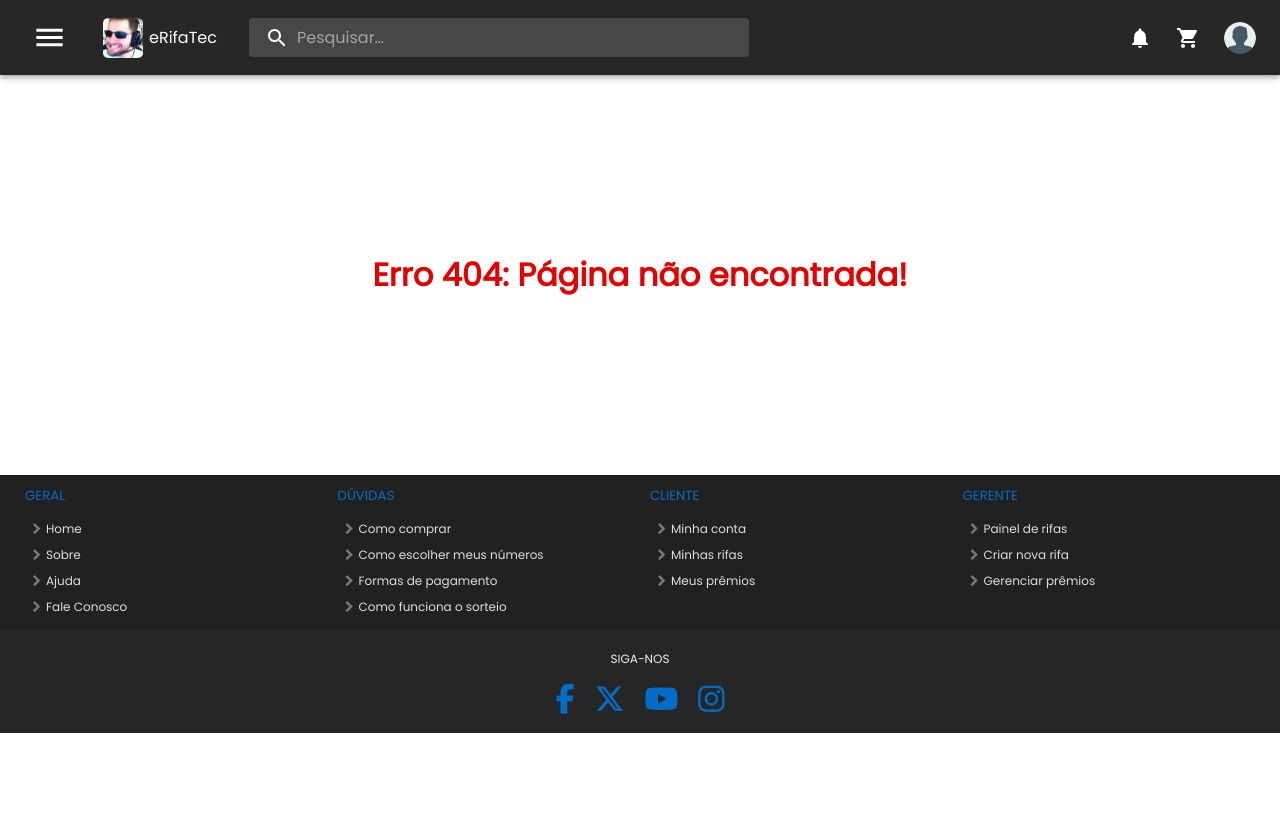
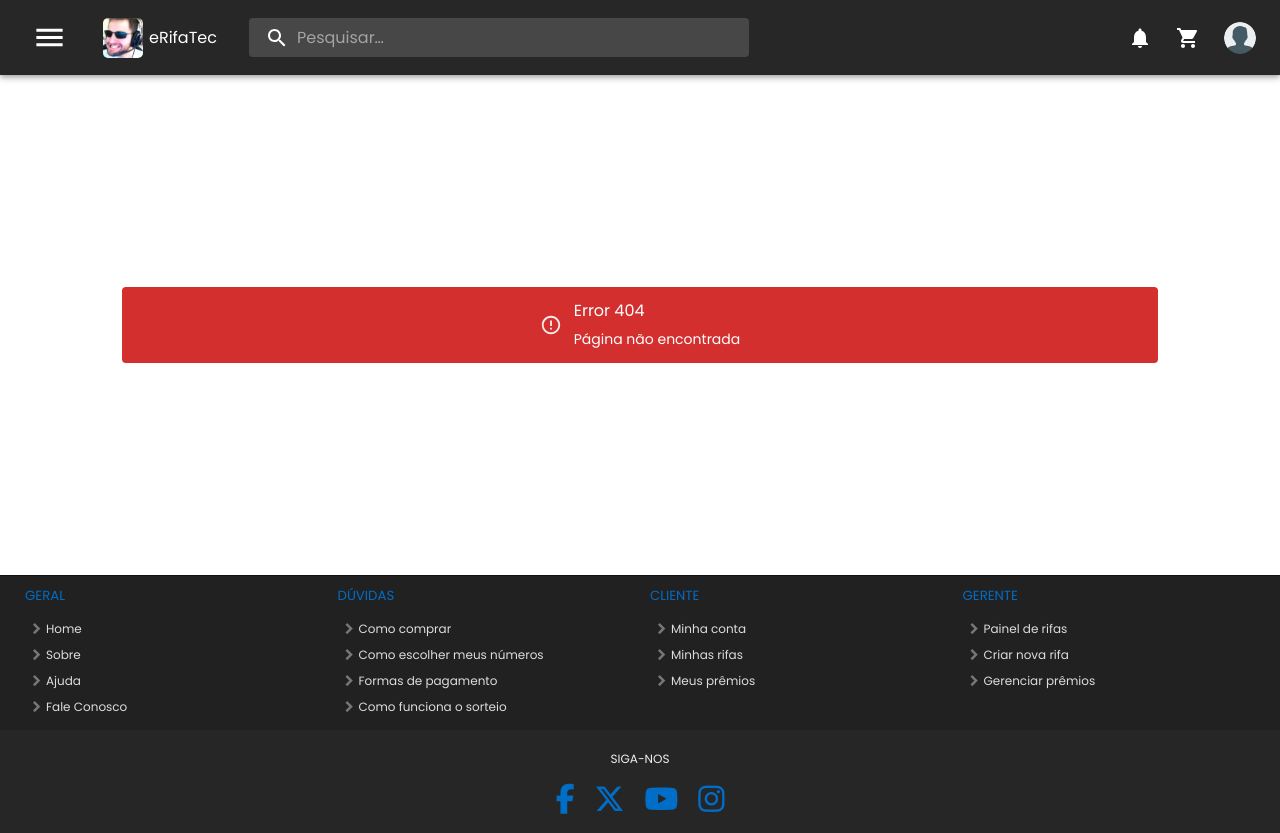
Before and after one commit to TCCMarcoLemasArthur/eRifaTec, a React (Create React App) app in the folder frontend/: page /ajuda in a window 1280 px wide. Before the commit the page ends 800 px from the top, so only its background shows below. Built offline with nearby package versions, Linux system fonts and the light colour scheme.

Commit message:
Add files via upload

```diff
--- a/frontend/src/paginas/NoPage.tsx
+++ b/frontend/src/paginas/NoPage.tsx
@@ -1,6 +1,9 @@
 import React from 'react'
 import HeaderUI from "../componentes/HeaderUI";
 import Footer from "../componentes/Footer";
+import Alert from "@mui/material/Alert"
+import AlertTitle from '@mui/material/AlertTitle';
+import Container from "@mui/material/Container"
 import '../estilos/nopage.css'
 
 
@@ -8,9 +11,24 @@ export default function NoPage() {
     return (
         <>
             <HeaderUI />
-            <div className="nopage">
-                <h1>Erro 404: Página não encontrada!</h1>
-            </div>
+            <Container sx={{
+                display: "flex",
+                flexGrow: 1,
+                justifyContent: "center",
+                alignItems: "center",
+                minHeight: "500px"
+            }}>
+                <Alert variant="filled" severity="error" sx={{
+                    bgcolor: "error.main",
+                    width: "90%",
+                    display: "flex",
+                    justifyContent: "center",
+                    alignItems: "center",
+                }}>
+                    <AlertTitle>Error 404</AlertTitle>
+                    Página não encontrada
+                </Alert>
+            </Container>
             <Footer />
         </>
     );
```
